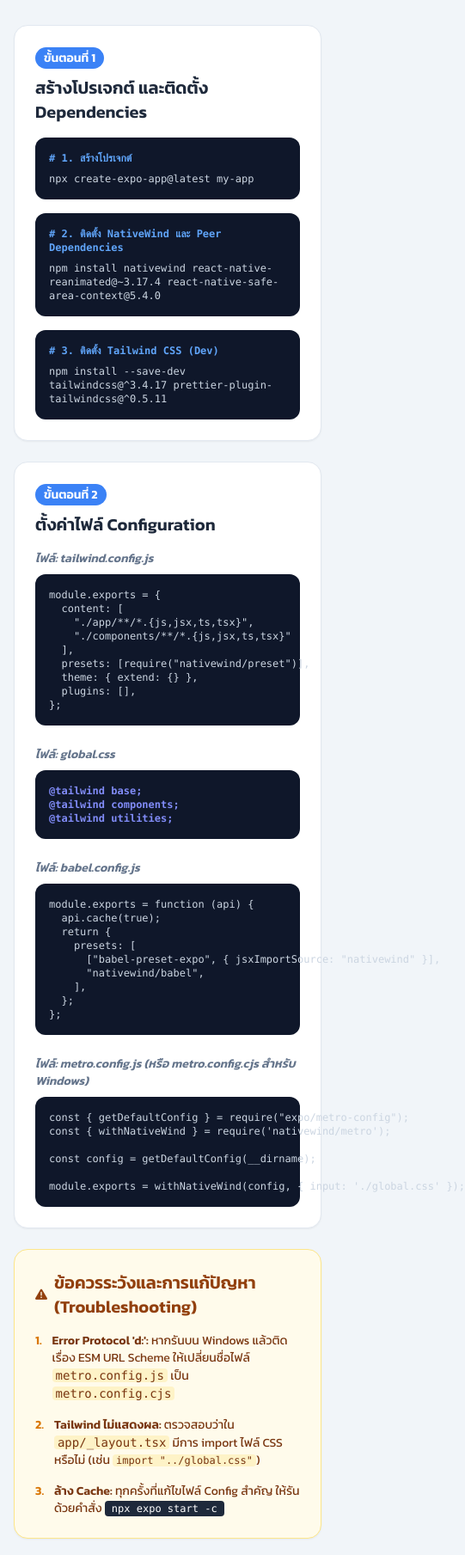
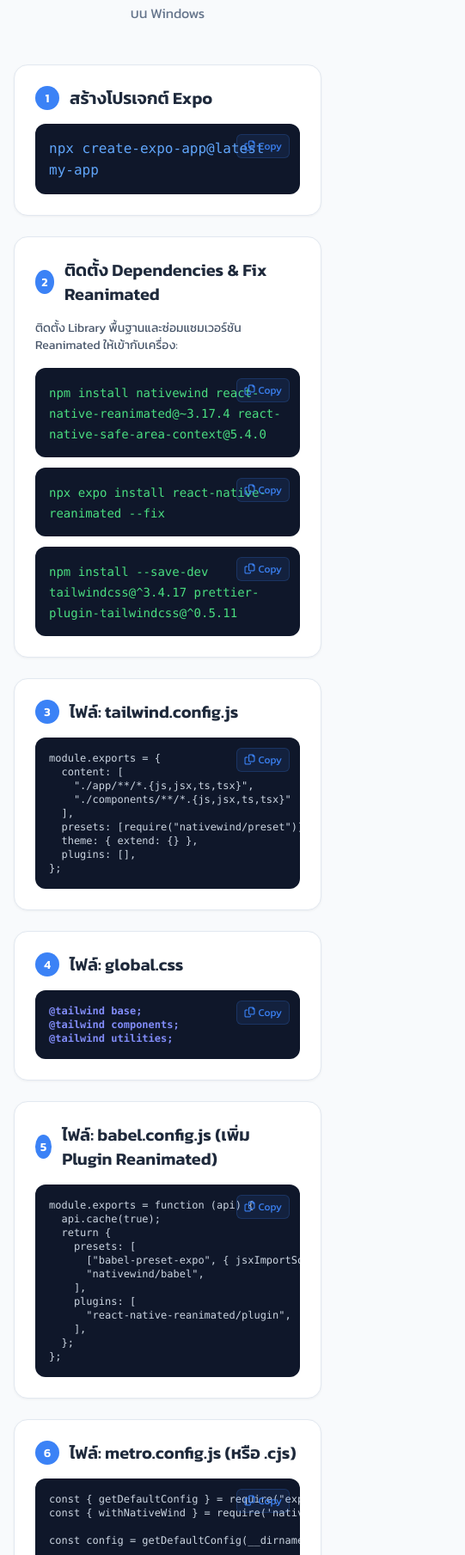
Before and after one commit to SamkungToDev65/How-To-Install-React-Native-Tailwind-v4, a plain HTML site: page index.html in a window 390 px wide. Shown: the part 191-2000 px from the top of the page at 86% size, 541 px wide, since content can reach past the window. Drawn offline with nearby package versions, Linux system fonts and the light colour scheme.

Commit message:
Update title and styling in index.html

```diff
--- a/index.html
+++ b/index.html
@@ -3,61 +3,77 @@
 <head>
     <meta charset="UTF-8">
     <meta name="viewport" content="width=device-width, initial-scale=1.0">
-    <title>คู่มือการติดตั้ง React Native + Tailwind v4</title>
+    <title>คู่มือการติดตั้ง React Native + Tailwind v4 (ฉบับสมบูรณ์)</title>
     <script src="https://cdn.tailwindcss.com"></script>
     <link href="https://cdnjs.cloudflare.com/ajax/libs/font-awesome/6.0.0/css/all.min.css" rel="stylesheet">
     <style>
         @import url('https://fonts.googleapis.com/css2?family=Kanit:wght@300;400;600&family=Fira+Code:wght@400;500&display=swap');
-        body { font-family: 'Kanit', sans-serif; background-color: #f1f5f9; }
+        body { font-family: 'Kanit', sans-serif; background-color: #f8fafc; }
         pre, code { font-family: 'Fira Code', monospace; }
-        .code-block { position: relative; }
-        .copy-btn { position: absolute; top: 0.5rem; right: 0.5rem; color: #94a3b8; transition: color 0.2s; }
-        .copy-btn:hover { color: #3b82f6; }
-        .step-pill { background: #3b82f6; color: white; padding: 2px 10px; border-radius: 999px; font-size: 0.875rem; font-weight: 600; margin-bottom: 0.5rem; display: inline-block; }
+        .code-container { position: relative; }
+        .copy-btn {
+            position: absolute; top: 0.75rem; right: 0.75rem;
+            background: rgba(59, 130, 246, 0.1); color: #3b82f6;
+            padding: 4px 8px; border-radius: 6px; font-size: 0.75rem;
+            transition: all 0.2s; border: 1px solid rgba(59, 130, 246, 0.2);
+        }
+        .copy-btn:hover { background: #3b82f6; color: white; }
+        .step-card { background: white; border-radius: 1rem; border: 1px solid #e2e8f0; padding: 1.5rem; margin-bottom: 1.5rem; box-shadow: 0 1px 3px rgba(0,0,0,0.05); }
+        .step-number { background: #3b82f6; color: white; width: 28px; height: 28px; border-radius: 50%; display: flex; align-items: center; justify-content: center; font-size: 0.875rem; font-weight: bold; margin-right: 0.75rem; }
     </style>
 </head>
-<body class="py-10 px-4">
-    <div class="max-w-4xl mx-auto">
+<body class="py-10 px-4 md:px-0">
+    <div class="max-w-3xl mx-auto">
         <!-- Header -->
-        <header class="mb-10 text-center">
-            <h1 class="text-4xl font-bold text-slate-800 mb-3">React Native + NativeWind Setup</h1>
-            <p class="text-slate-600">สรุปขั้นตอนการติดตั้ง Tailwind CSS สำหรับโปรเจกต์ Expo (ฉบับใช้งานได้จริงบน Windows)</p>
+        <header class="text-center mb-12">
+            <div class="inline-block bg-blue-100 text-blue-700 px-3 py-1 rounded-full text-xs font-bold mb-4">LATEST VERSION</div>
+            <h1 class="text-4xl font-bold text-slate-900 mb-2">React Native + Tailwind v4</h1>
+            <p class="text-slate-500">ขั้นตอนการติดตั้งที่ผ่านการทดสอบแล้วว่าใช้งานได้จริงบน Windows</p>
         </header>
 
-        <!-- Command Section -->
-        <div class="space-y-6">
-
-            <!-- Step 1 -->
-            <section class="bg-white p-6 rounded-2xl shadow-sm border border-slate-200">
-                <span class="step-pill">ขั้นตอนที่ 1</span>
-                <h2 class="text-xl font-bold text-slate-800 mb-4 text-sm md:text-base">สร้างโปรเจกต์ และติดตั้ง Dependencies</h2>
-                <div class="space-y-4 text-xs md:text-sm font-light">
-                    <div class="code-block bg-slate-900 p-4 rounded-xl">
-                        <code class="text-blue-400 font-bold block mb-2"># 1. สร้างโปรเจกต์</code>
-                        <code class="text-slate-300">npx create-expo-app@latest my-app</code>
+        <!-- Step 1: Init -->
+        <div class="step-card">
+            <div class="flex items-center mb-4">
+                <div class="step-number">1</div>
+                <h2 class="text-xl font-bold text-slate-800">สร้างโปรเจกต์ Expo</h2>
             </div>
-                    <div class="code-block bg-slate-900 p-4 rounded-xl">
-                        <code class="text-blue-400 font-bold block mb-2"># 2. ติดตั้ง NativeWind และ Peer Dependencies</code>
-                        <code class="text-slate-300">npm install nativewind react-native-reanimated@~3.17.4 react-native-safe-area-context@5.4.0</code>
-                    </div>
-                    <div class="code-block bg-slate-900 p-4 rounded-xl">
-                        <code class="text-blue-400 font-bold block mb-2"># 3. ติดตั้ง Tailwind CSS (Dev)</code>
-                        <code class="text-slate-300">npm install --save-dev tailwindcss@^3.4.17 prettier-plugin-tailwindcss@^0.5.11</code>
+            <div class="code-container bg-slate-900 p-4 rounded-xl">
+                <code id="cmd-1" class="text-blue-400">npx create-expo-app@latest my-app</code>
+                <button onclick="copyText('cmd-1')" class="copy-btn"><i class="fa-regular fa-copy mr-1"></i>Copy</button>
             </div>
         </div>
-            </section>
 
-            <!-- Step 2 -->
-            <section class="bg-white p-6 rounded-2xl shadow-sm border border-slate-200">
-                <span class="step-pill">ขั้นตอนที่ 2</span>
-                <h2 class="text-xl font-bold text-slate-800 mb-4">ตั้งค่าไฟล์ Configuration</h2>
+        <!-- Step 2: Install Dependencies -->
+        <div class="step-card">
+            <div class="flex items-center mb-4">
+                <div class="step-number">2</div>
+                <h2 class="text-xl font-bold text-slate-800">ติดตั้ง Dependencies & Fix Reanimated</h2>
+            </div>
+            <p class="text-sm text-slate-600 mb-4">ติดตั้ง Library พื้นฐานและซ่อมแซมเวอร์ชัน Reanimated ให้เข้ากับเครื่อง:</p>
+            <div class="space-y-3">
+                <div class="code-container bg-slate-900 p-4 rounded-xl">
+                    <code id="cmd-2" class="text-green-400 text-sm">npm install nativewind react-native-reanimated@~3.17.4 react-native-safe-area-context@5.4.0</code>
+                    <button onclick="copyText('cmd-2')" class="copy-btn"><i class="fa-regular fa-copy mr-1"></i>Copy</button>
+                </div>
+                <div class="code-container bg-slate-900 p-4 rounded-xl">
+                    <code id="cmd-3" class="text-green-400 text-sm">npx expo install react-native-reanimated --fix</code>
+                    <button onclick="copyText('cmd-3')" class="copy-btn"><i class="fa-regular fa-copy mr-1"></i>Copy</button>
+                </div>
+                <div class="code-container bg-slate-900 p-4 rounded-xl">
+                    <code id="cmd-4" class="text-green-400 text-sm">npm install --save-dev tailwindcss@^3.4.17 prettier-plugin-tailwindcss@^0.5.11</code>
+                    <button onclick="copyText('cmd-4')" class="copy-btn"><i class="fa-regular fa-copy mr-1"></i>Copy</button>
+                </div>
+            </div>
+        </div>
 
-                <div class="space-y-6">
-                    <!-- tailwind.config.js -->
-                    <div>
-                        <p class="text-sm font-semibold text-slate-500 mb-2 italic">ไฟล์: tailwind.config.js</p>
-                        <div class="code-block bg-slate-900 p-4 rounded-xl text-xs md:text-sm">
-<pre class="text-slate-300">
+        <!-- Step 3: Tailwind Config -->
+        <div class="step-card">
+            <div class="flex items-center mb-4">
+                <div class="step-number">3</div>
+                <h2 class="text-xl font-bold text-slate-800 text-sm md:text-base">ไฟล์: tailwind.config.js</h2>
+            </div>
+            <div class="code-container bg-slate-900 p-4 rounded-xl overflow-x-auto">
+<pre id="code-tailwind" class="text-slate-300 text-xs">
 module.exports = {
   content: [
     "./app/**/*.{js,jsx,ts,tsx}",
@@ -67,25 +83,33 @@ module.exports = {
   theme: { extend: {} },
   plugins: [],
 };</pre>
+                <button onclick="copyText('code-tailwind')" class="copy-btn"><i class="fa-regular fa-copy mr-1"></i>Copy</button>
             </div>
         </div>
 
-                    <!-- global.css -->
-                    <div>
-                        <p class="text-sm font-semibold text-slate-500 mb-2 italic">ไฟล์: global.css</p>
-                        <div class="code-block bg-slate-900 p-4 rounded-xl text-xs md:text-sm">
-<pre class="text-indigo-400 font-bold">
+        <!-- Step 4: CSS -->
+        <div class="step-card">
+            <div class="flex items-center mb-4">
+                <div class="step-number">4</div>
+                <h2 class="text-xl font-bold text-slate-800 text-sm md:text-base">ไฟล์: global.css</h2>
+            </div>
+            <div class="code-container bg-slate-900 p-4 rounded-xl">
+<pre id="code-css" class="text-indigo-400 font-bold text-xs">
 @tailwind base;
 @tailwind components;
 @tailwind utilities;</pre>
+                <button onclick="copyText('code-css')" class="copy-btn"><i class="fa-regular fa-copy mr-1"></i>Copy</button>
             </div>
         </div>
 
-                    <!-- babel.config.js -->
-                    <div>
-                        <p class="text-sm font-semibold text-slate-500 mb-2 italic">ไฟล์: babel.config.js</p>
-                        <div class="code-block bg-slate-900 p-4 rounded-xl text-xs md:text-sm">
-<pre class="text-slate-300">
+        <!-- Step 5: Babel -->
+        <div class="step-card">
+            <div class="flex items-center mb-4">
+                <div class="step-number">5</div>
+                <h2 class="text-xl font-bold text-slate-800 text-sm md:text-base">ไฟล์: babel.config.js (เพิ่ม Plugin Reanimated)</h2>
+            </div>
+            <div class="code-container bg-slate-900 p-4 rounded-xl overflow-x-auto">
+<pre id="code-babel" class="text-slate-300 text-xs">
 module.exports = function (api) {
   api.cache(true);
   return {
@@ -93,56 +117,68 @@ module.exports = function (api) {
       ["babel-preset-expo", { jsxImportSource: "nativewind" }],
       "nativewind/babel",
     ],
+    plugins: [
+      "react-native-reanimated/plugin",
+    ],
   };
 };</pre>
+                <button onclick="copyText('code-babel')" class="copy-btn"><i class="fa-regular fa-copy mr-1"></i>Copy</button>
             </div>
         </div>
 
-                    <!-- metro.config.js -->
-                    <div>
-                        <p class="text-sm font-semibold text-slate-500 mb-2 italic">ไฟล์: metro.config.js (หรือ metro.config.cjs สำหรับ Windows)</p>
-                        <div class="code-block bg-slate-900 p-4 rounded-xl text-xs md:text-sm">
-<pre class="text-slate-300">
+        <!-- Step 6: Metro -->
+        <div class="step-card">
+            <div class="flex items-center mb-4">
+                <div class="step-number">6</div>
+                <h2 class="text-xl font-bold text-slate-800 text-sm md:text-base">ไฟล์: metro.config.js (หรือ .cjs)</h2>
+            </div>
+            <div class="code-container bg-slate-900 p-4 rounded-xl overflow-x-auto">
+<pre id="code-metro" class="text-slate-300 text-xs">
 const { getDefaultConfig } = require("expo/metro-config");
 const { withNativeWind } = require('nativewind/metro');
 
 const config = getDefaultConfig(__dirname);
 
 module.exports = withNativeWind(config, { input: './global.css' });</pre>
+                <button onclick="copyText('code-metro')" class="copy-btn"><i class="fa-regular fa-copy mr-1"></i>Copy</button>
             </div>
         </div>
-                </div>
-            </section>
 
         <!-- Troubleshooting -->
-            <section class="bg-amber-50 p-6 rounded-2xl shadow-sm border border-amber-200">
-                <h2 class="text-xl font-bold text-amber-800 mb-4 flex items-center">
-                    <i class="fa-solid fa-triangle-exclamation mr-2 text-sm md:text-base"></i> ข้อควรระวังและการแก้ปัญหา (Troubleshooting)
-                </h2>
-                <div class="space-y-4 text-sm text-amber-900">
-                    <div class="flex gap-3">
-                        <div class="font-bold text-amber-600">1.</div>
-                        <p><span class="font-bold">Error Protocol 'd:':</span> หากรันบน Windows แล้วติดเรื่อง ESM URL Scheme ให้เปลี่ยนชื่อไฟล์ <code class="bg-amber-100 px-1 rounded">metro.config.js</code> เป็น <code class="bg-amber-100 px-1 rounded">metro.config.cjs</code></p>
-                    </div>
-                    <div class="flex gap-3">
-                        <div class="font-bold text-amber-600">2.</div>
-                        <p><span class="font-bold">Tailwind ไม่แสดงผล:</span> ตรวจสอบว่าใน <code class="bg-amber-100 px-1 rounded">app/_layout.tsx</code> มีการ import ไฟล์ CSS หรือไม่ (เช่น <code class="bg-amber-100 px-1 rounded text-xs">import "../global.css"</code>)</p>
-                    </div>
-                    <div class="flex gap-3">
-                        <div class="font-bold text-amber-600">3.</div>
-                        <p><span class="font-bold">ล้าง Cache:</span> ทุกครั้งที่แก้ไขไฟล์ Config สำคัญ ให้รันด้วยคำสั่ง <code class="bg-slate-800 text-white px-2 py-0.5 rounded text-xs font-mono">npx expo start -c</code></p>
-                    </div>
-                </div>
-            </section>
+        <div class="bg-red-50 border border-red-200 rounded-xl p-6 mb-12">
+            <h3 class="text-red-800 font-bold mb-3 flex items-center">
+                <i class="fa-solid fa-bug mr-2 text-sm md:text-base"></i> วิธีแก้ Error "useScrollOffset is not a function"
+            </h3>
+            <ol class="list-decimal list-inside text-sm text-red-900 space-y-2">
+                <li>ตรวจสอบ <span class="font-bold">babel.config.js</span> ว่ามี <code class="bg-red-100 px-1 rounded">react-native-reanimated/plugin</code> หรือยัง</li>
+                <li>รันคำสั่ง <code class="bg-red-100 px-1 rounded">npx expo install react-native-reanimated --fix</code></li>
+                <li>ในไฟล์ <code class="bg-red-100 px-1 rounded">components/parallax-scroll-view.tsx</code> ตรวจสอบว่า import <code class="bg-red-100 px-1 rounded">useScrollViewOffset</code> (มีคำว่า View)</li>
+                <li>สั่งรันใหม่ด้วย <span class="font-bold underline">npx expo start -c</span></li>
+            </ol>
         </div>
 
-        <footer class="mt-12 text-center text-slate-400 text-sm">
-            <p>บันทึกช่วยจำ - สร้างขึ้นเพื่อสรุปขั้นตอนที่ใช้งานได้จริงบนระบบ Windows</p>
+        <footer class="text-center text-slate-400 text-xs pb-10 italic">
+            สร้างขึ้นเพื่อบันทึกขั้นตอนที่ใช้งานได้จริงบนโปรเจกต์ mobile_pwa
         </footer>
     </div>
 
     <script>
-        // Simple copy functionality can be added here if needed
+        function copyText(id) {
+            const text = document.getElementById(id).innerText;
+            const tempInput = document.createElement("textarea");
+            tempInput.value = text;
+            document.body.appendChild(tempInput);
+            tempInput.select();
+            document.execCommand("copy");
+            document.body.removeChild(tempInput);
+
+            // Visual feedback
+            const toast = document.createElement("div");
+            toast.className = "fixed top-10 left-1/2 transform -translate-x-1/2 bg-blue-600 text-white px-6 py-2 rounded-full shadow-2xl z-50 animate-bounce";
+            toast.innerText = "คัดลอกลง Clipboard แล้ว!";
+            document.body.appendChild(toast);
+            setTimeout(() => toast.remove(), 2000);
+        }
     </script>
 </body>
 </html>
```
Lines whose indentation alone changed are shown as unchanged.
